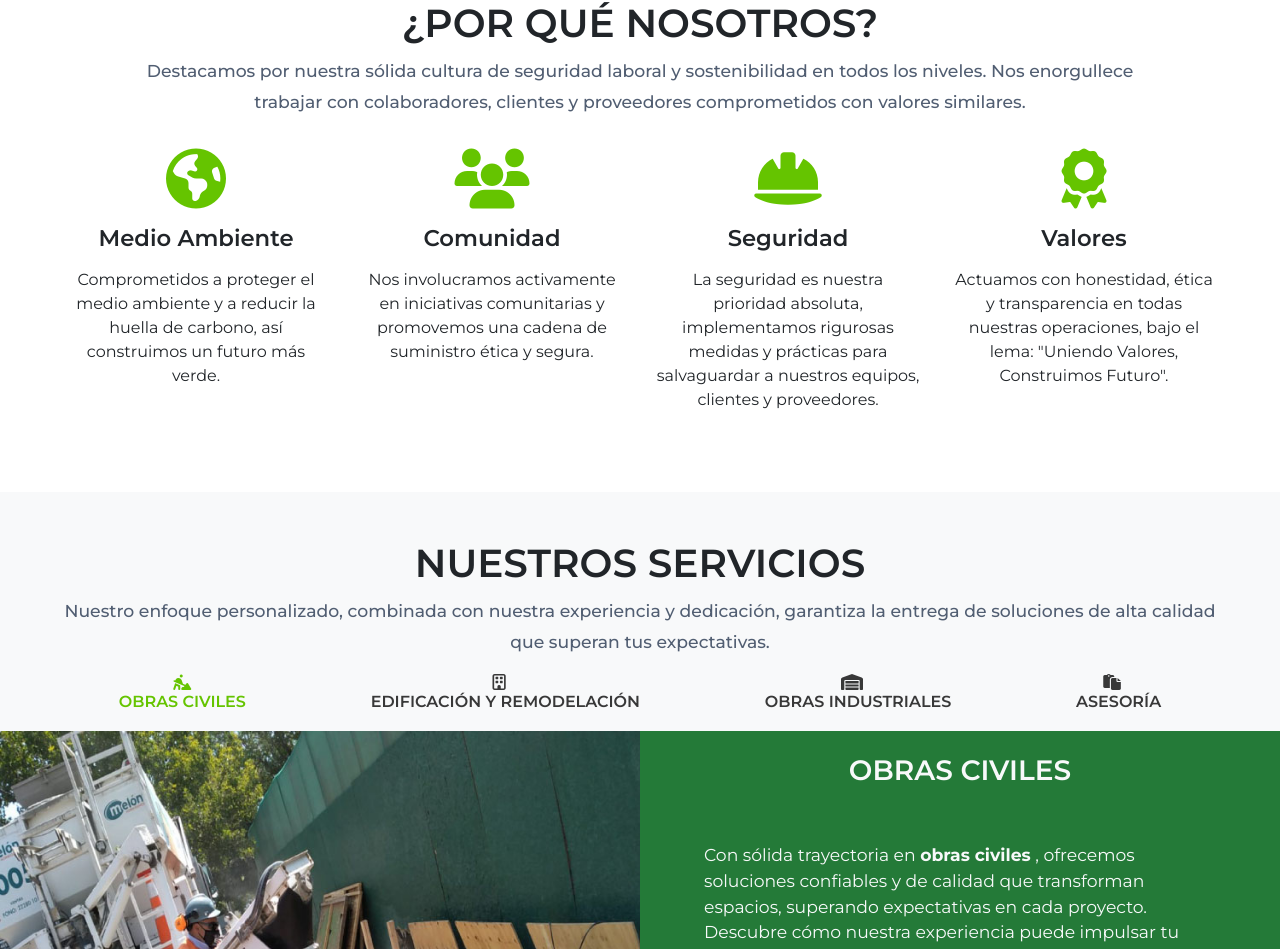
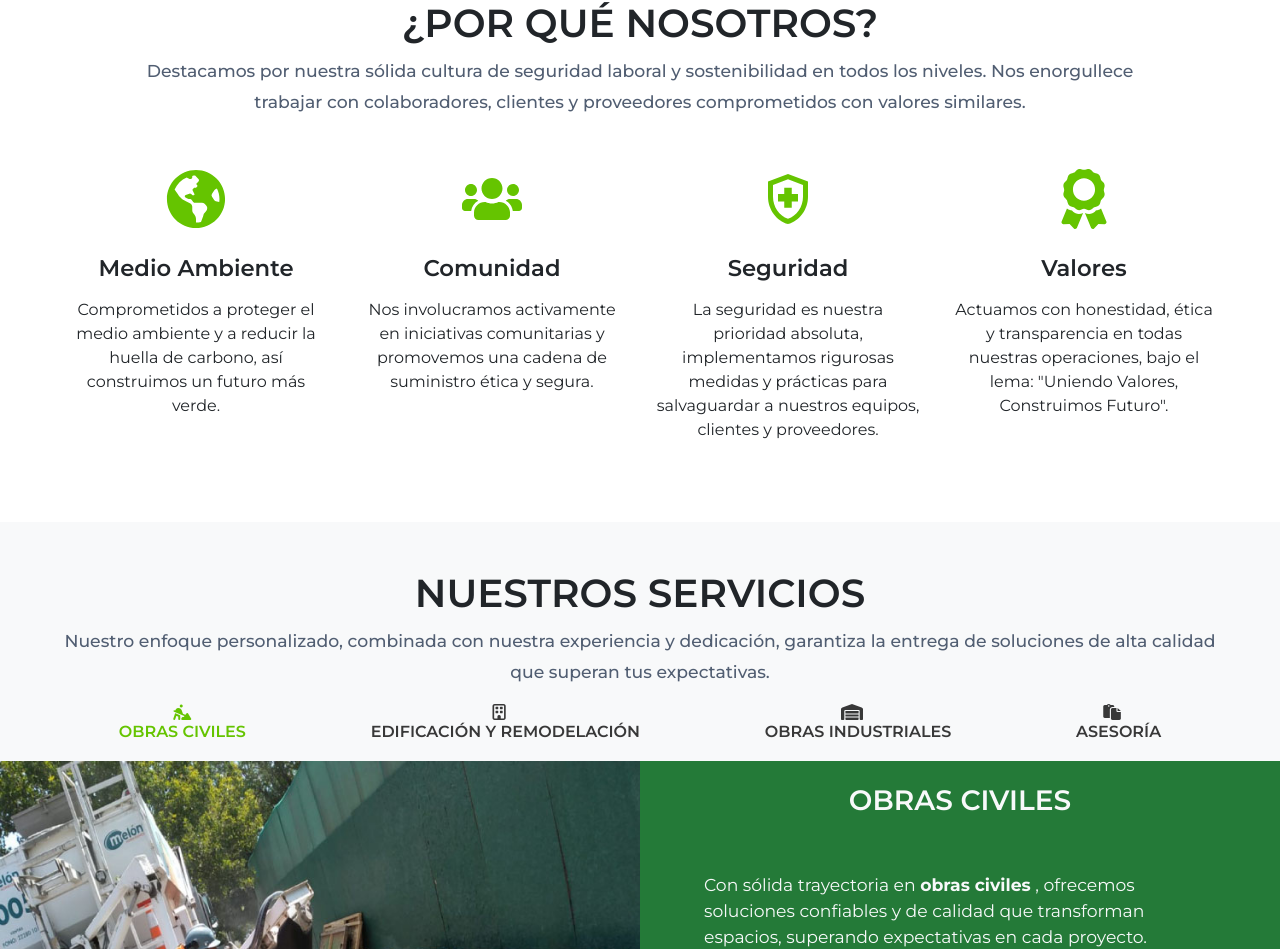
Before and after one commit to Gabot3ck/web-ebg, a React (Create React App) app: page / in a window 1280 px wide. Shown: the part 1783-2732 px from the top of the page. Built offline with nearby package versions, Linux system fonts and the light colour scheme.

Commit message:
se cambia el icono de seguridad en nosotros

```diff
--- a/src/components/pages/home/por_que_nosotros/PorQueNosotros.jsx
+++ b/src/components/pages/home/por_que_nosotros/PorQueNosotros.jsx
@@ -1,3 +1,5 @@
+import { MdOutlineHealthAndSafety } from "react-icons/md";
+import { FaGlobeAmericas, FaUsers, FaAward } from "react-icons/fa";
 import { CardStandares } from "../../../../helpers/cards/CardStandares";
 import "./PorQueNosotros.css";
 
@@ -14,25 +16,25 @@ export const PorQueNosotros = () => {
             <div className="container">
                 <div className="row px-5 px-xxl-0 row-cols-1 row-cols-md-2">
                     <CardStandares
-                        icono="fa-globe-americas"
+                        icono={ <FaGlobeAmericas /> }
                         titulo="Medio Ambiente"
                         texto="Comprometidos a proteger el medio ambiente y a reducir la huella de carbono, así construimos un futuro más verde."
                     />
 
                     <CardStandares
-                        icono="fa-users"
+                        icono={ <FaUsers /> }
                         titulo="Comunidad"
                         texto="Nos involucramos activamente en iniciativas comunitarias y promovemos una cadena de suministro ética y segura."
                     />
 
                     <CardStandares
-                        icono="fa-hard-hat"
+                        icono={ <MdOutlineHealthAndSafety /> }
                         titulo="Seguridad"
                         texto="La seguridad es nuestra prioridad absoluta, implementamos rigurosas medidas y prácticas para salvaguardar a nuestros equipos, clientes y proveedores."
                     />
 
                     <CardStandares
-                        icono="fa-award"
+                        icono={ <FaAward /> }
                         titulo="Valores"
                         texto='Actuamos con honestidad, ética y transparencia en todas nuestras operaciones, bajo el lema: "Uniendo Valores, Construimos Futuro".'
                     />
--- a/src/helpers/cards/CardStandares.css
+++ b/src/helpers/cards/CardStandares.css
@@ -4,6 +4,6 @@
 .card_standard .card{
     border: none;
 }
-.fa-hard-hat, .fa-users, .fa-globe-americas, .fa-award{
+.color_icon{
     color: var(--color-principal);
 }
--- a/src/helpers/cards/CardStandares.jsx
+++ b/src/helpers/cards/CardStandares.jsx
@@ -5,7 +5,7 @@ export const CardStandares = ( { icono, titulo, texto } ) => {
         <div className="col-md-6 col-12 col-lg-3 px-lg-0 card_standard">
             <div className="card py-0 py-md-3 text-center h-100">
                 <div className="card-body">
-                    <i className={`fas ${icono} step-8`}></i>
+                    <span className="step-8 color_icon" > { icono } </span>
                     <h3 className="card-title my-3 step-5">{ titulo }</h3>
                     <p className="card-text step-2">{ texto }</p>
                 </div>
```
